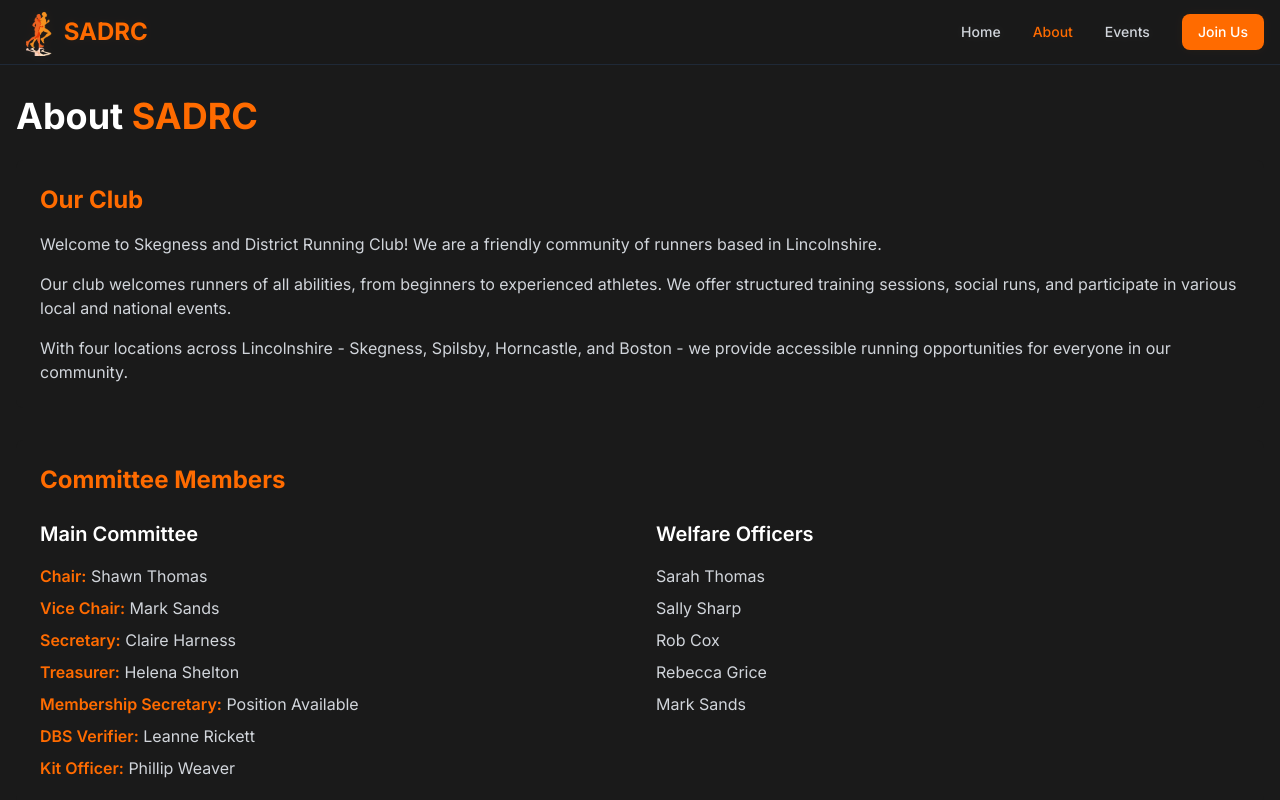
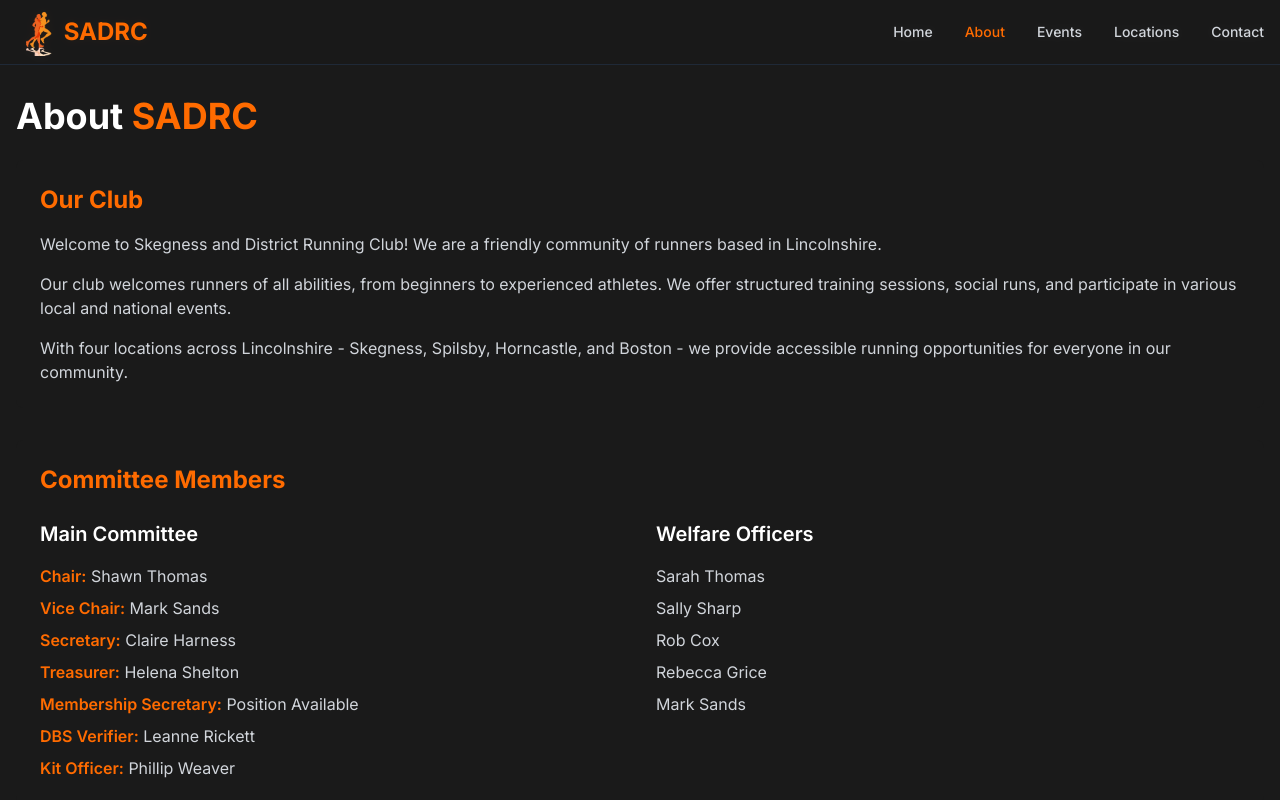
Before and after one commit to Moley73/sadrc-website, a Next.js app: page /about in a window 1280 px wide. Shown: the top 800 px of the page. Built offline with nearby package versions, Linux system fonts and the light colour scheme.

Commit message:
fix: update navbar and add events section id

```diff
--- a/src/app/components/Navbar.tsx
+++ b/src/app/components/Navbar.tsx
@@ -6,11 +6,12 @@ import Image from 'next/image';
 import { FaBars, FaTimes } from 'react-icons/fa';
 import { useRouter, usePathname } from 'next/navigation';
 
-const navLinks = [
-  { href: '/', label: 'Home' },
-  { href: '/about', label: 'About' },
-  { href: '/#events', label: 'Events' },
-  { href: '/join', label: 'Join Us', highlight: true }
+const navigation = [
+  { name: 'Home', href: '/' },
+  { name: 'About', href: '/about' },
+  { name: 'Events', href: '/#events' },
+  { name: 'Locations', href: '/locations' },
+  { name: 'Contact', href: '/#contact' },
 ];
 
 export default function Navbar() {
@@ -91,7 +92,7 @@ export default function Navbar() {
 
           {/* Desktop Navigation */}
           <div className="hidden md:flex items-center space-x-8" role="menubar">
-            {navLinks.map((link) => (
+            {navigation.map((link) => (
               <a
                 key={link.href}
                 href={link.href}
@@ -100,15 +101,11 @@ export default function Navbar() {
                   isActive(link.href)
                     ? 'text-sadrc-orange'
                     : 'text-gray-300 hover:text-sadrc-orange'
-                } ${
-                  link.highlight
-                    ? 'px-4 py-2 bg-sadrc-orange text-white rounded-lg hover:bg-opacity-90 hover:text-white'
-                    : ''
                 }`}
                 role="menuitem"
                 aria-current={isActive(link.href) ? 'page' : undefined}
               >
-                {link.label}
+                {link.name}
               </a>
             ))}
           </div>
@@ -136,7 +133,7 @@ export default function Navbar() {
             id="mobile-menu"
             role="menu"
           >
-            {navLinks.map((link) => (
+            {navigation.map((link) => (
               <a
                 key={link.href}
                 href={link.href}
@@ -145,15 +142,11 @@ export default function Navbar() {
                   isActive(link.href)
                     ? 'text-sadrc-orange'
                     : 'text-gray-300 hover:text-sadrc-orange'
-                } ${
-                  link.highlight
-                    ? 'mt-4 px-4 py-2 bg-sadrc-orange text-white rounded-lg hover:bg-opacity-90 text-center hover:text-white'
-                    : ''
                 }`}
                 role="menuitem"
                 aria-current={isActive(link.href) ? 'page' : undefined}
               >
-                {link.label}
+                {link.name}
               </a>
             ))}
           </div>
--- a/src/app/page.tsx
+++ b/src/app/page.tsx
@@ -167,7 +167,7 @@ export default function Home() {
       </section>
 
       {/* Events Section */}
-      <section className="py-16 px-4 bg-[#1a1a1a]">
+      <section id="events" className="py-16 px-4 bg-[#1a1a1a] scroll-mt-16">
         <h2 className="text-3xl font-bold text-center mb-4">
           Upcoming <span className="text-sadrc-orange">Events</span>
         </h2>
```
